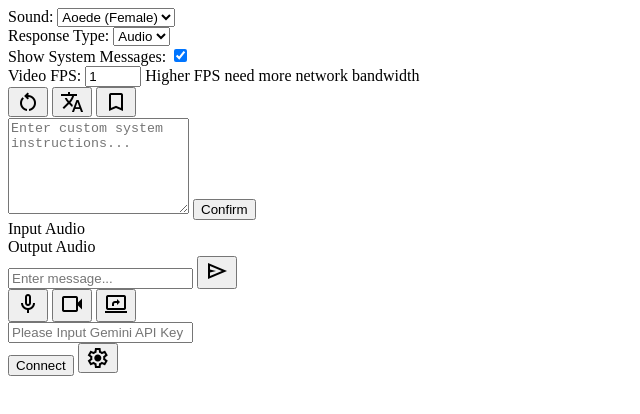
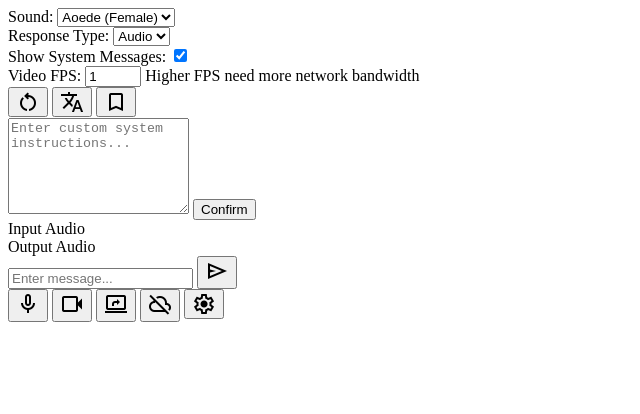
Before and after one commit to eric09230/geminiplayground2, a website with bundled scripts: page src/static/index.html in a window 1280 px wide. Shown: the whole page, without its empty margins (0-640 px from the left). Built offline with nearby package versions, Linux system fonts and the light colour scheme.

Commit message:
Add files via upload

```diff
--- a/src/static/css/style.css
+++ b/src/static/css/style.css
@@ -53,37 +53,6 @@ body {
     z-index: 1;
 }
 
-/* Header */
-.header {
-    background: var(--surface-color);
-    padding: 16px;
-    border-radius: 12px;
-    box-shadow: var(--shadow-1);
-    margin-top: auto;
-    display: flex;
-    flex-direction: column;
-    gap: 12px;
-}
-
-.api-input-container {
-    transition: var(--transition);
-    flex: 1;
-}
-
-.api-input-container.hidden {
-    display: none;
-}
-
-.header-buttons {
-    display: flex;
-    gap: 12px;
-    justify-content: flex-end;
-    align-items: center;
-}
-
-.header.hidden {
-    display: none;
-}
 
 #api-key {
     width: 100%;
@@ -295,7 +264,9 @@ button:disabled {
 #send-button,
 #mic-button,
 #camera-button,
-#screen-button {
+#screen-button,
+#connect-button,
+#config-toggle {
     display: flex;
     align-items: center;
     justify-content: center;
@@ -303,6 +274,30 @@ button:disabled {
     height: 48px;
     padding: 0;
     border-radius: 50%;
+    background: var(--surface-color);
+    color: var(--text-secondary);
+    box-shadow: var(--shadow-1);
+    transition: var(--transition);
+}
+
+#send-button:hover,
+#mic-button:hover,
+#camera-button:hover,
+#screen-button:hover,
+#connect-button:hover,
+#config-toggle:hover {
+    background: var(--primary-color);
+    color: white;
+    transform: translateY(-2px);
+}
+
+#connect-button.connected {
+    color: var(--success-color);
+}
+
+#config-toggle.active {
+    color: var(--primary-color);
+    background: rgba(26,115,232,0.1);
 }
 
 /* Logs Container */
--- a/src/static/index.html
+++ b/src/static/index.html
@@ -81,14 +81,9 @@
                 <button id="screen-button">
                     <span id="screen-icon" class="material-symbols-outlined">screen_share</span>
                 </button>
-            </div>
-        </div>
-        <div class="header">
-            <div class="api-input-container">
-                <input type="password" id="api-key" placeholder="Please Input Gemini API Key" />
-            </div>
-            <div class="header-buttons">
-                <button id="connect-button">Connect</button>
+                <button id="connect-button">
+                    <span class="material-symbols-outlined">cloud_off</span>
+                </button>
                 <button id="config-toggle" class="material-symbols-outlined">settings</button>
             </div>
         </div>
```
